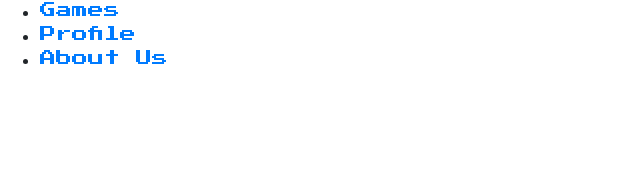
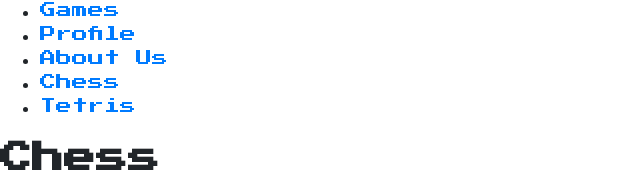
Before and after one commit to TheBester14/UltimateWebsite, a React (Create React App) app: page /chess in a window 1280 px wide. Shown: the part 804-991 px from the top of the page, without its empty margins (0-640 px from the left). Before the commit the page ends 890 px from the top, so only its background shows below. Built offline with nearby package versions, Linux system fonts and the light colour scheme.

Commit message:
Ajout Onglet Chess et Tetris -A

```diff
--- a/src/App.js
+++ b/src/App.js
@@ -2,11 +2,13 @@
 import { BrowserRouter as Router, Routes, Route } from "react-router-dom";
 import Navbar from "./components/Navbar";
 import Home from "./components/Home";
-import About from "./components/About"; // Ensure the path is correct
+import About from "./components/About";
 import Games from "./components/Games";
 import Signup from "./components/Signup";
 import Login from "./components/Login";
 import Profile from "./components/Profile";
+import Chess from "./ChessGame/Chess";
+import Tetris from "./components/Tetris";
 import { TimeSpentProvider } from "./components/TimeSpentContext";
 
 function App() {
@@ -20,7 +22,9 @@
           <Route path="/about" element={<About />} />
           <Route path="/sign-up" element={<Signup />} />
           <Route path="/login" element={<Login />} />
-          <Route path="profile" element={<Profile />} />
+          <Route path="/profile" element={<Profile />} />
+          <Route path="/chess" element={<Chess />} />
+          <Route path="/tetris" element={<Tetris />} />
         </Routes>
       </Router>
     </TimeSpentProvider>
--- /dev/null
+++ b/src/ChessGame/Chess.jsx
@@ -0,0 +1,11 @@
+import React from "react";
+
+const Chess = () => {
+  return (
+    <div className="min-h-screen flex justify-center items-center">
+      <h1 className="text-center w-full text-4xl">Chess</h1>
+    </div>
+  );
+};
+
+export default Chess;
--- a/src/components/Navbar.jsx
+++ b/src/components/Navbar.jsx
@@ -132,6 +132,26 @@
                 </Link>
                 <Outlet />
               </li>
+              <li>
+                <Link
+                  to="/chess"
+                  class="block py-2 pr-4 pl-3 text-white rounded bg-primary-700 lg:bg-transparent lg:text-primary-700 lg:p-0 dark:text-white"
+                  aria-current="page"
+                >
+                  Chess
+                </Link>
+                <Outlet />
+              </li>
+              <li>
+                <Link
+                  to="/tetris"
+                  class="block py-2 pr-4 pl-3 text-white rounded bg-primary-700 lg:bg-transparent lg:text-primary-700 lg:p-0 dark:text-white"
+                  aria-current="page"
+                >
+                  Tetris
+                </Link>
+                <Outlet />
+              </li>
             </ul>
           </div>
         </div>
--- /dev/null
+++ b/src/components/Tetris.jsx
@@ -0,0 +1,11 @@
+import React from "react";
+
+const Tetris = () => {
+  return (
+    <div className="min-h-screen flex justify-center items-center">
+      <h1 className="text-center w-full text-4xl">Tetris</h1>
+    </div>
+  );
+};
+
+export default Tetris;
```
